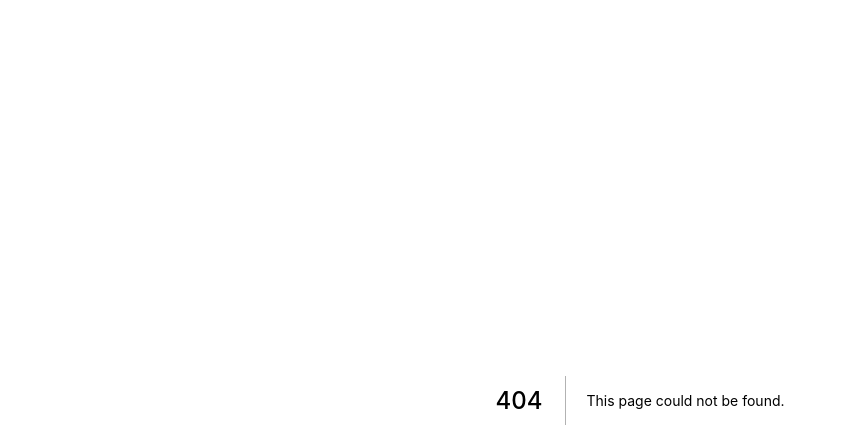
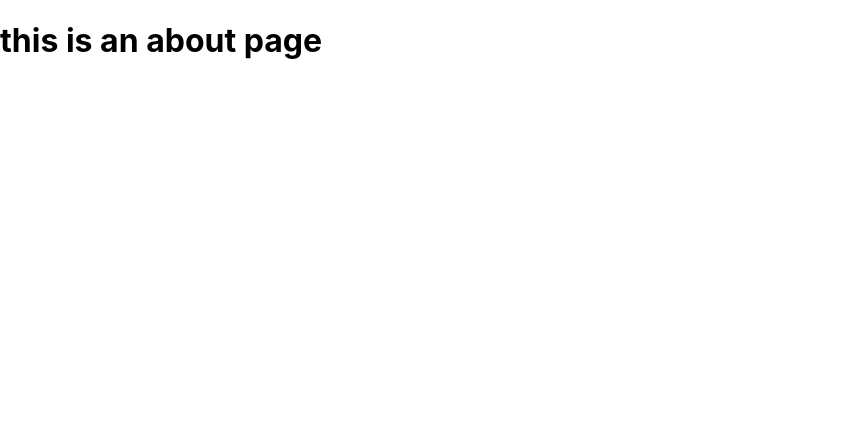
Before and after one commit to NeginSal/next-project, a Next.js app: page /about in a window 1280 px wide. Before the commit this address had no page. Shown: the top 448 px of the page, without its empty margins (0-847 px from the left). Built offline with nearby package versions, Linux system fonts and the light colour scheme.

Commit message:
adding components

```diff
--- /dev/null
+++ b/pages/about/index.js
@@ -0,0 +1,9 @@
+const AboutPage = () => {
+    return (
+        <div>
+            <h1>this is an about page</h1>
+        </div>
+     );
+}
+
+export default AboutPage;
```
Also changed, not shown: pages/Portfolio/index.js (added, +9 -0 lines).
